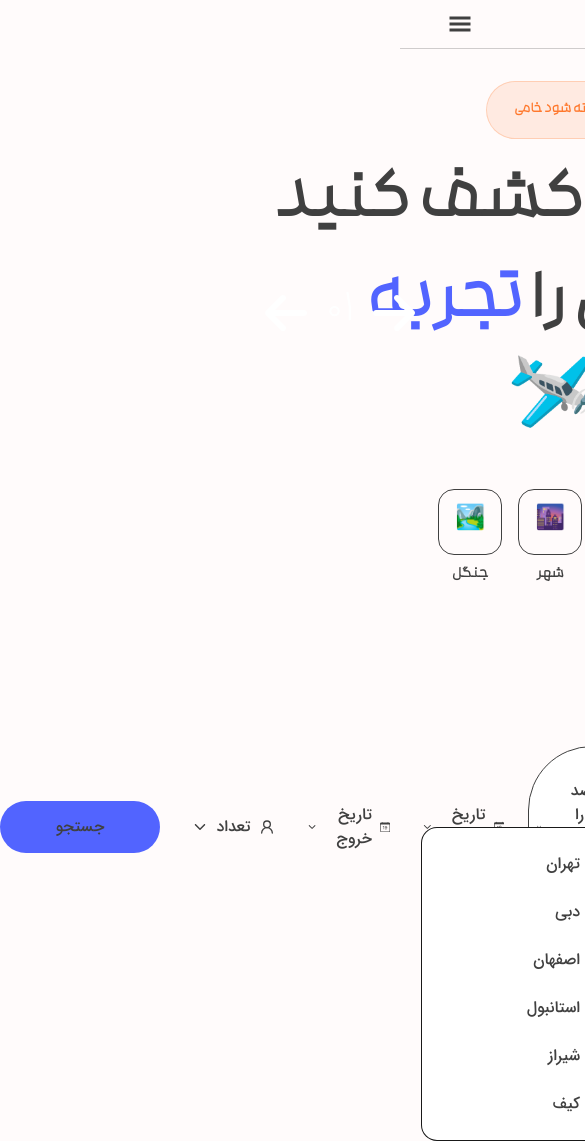
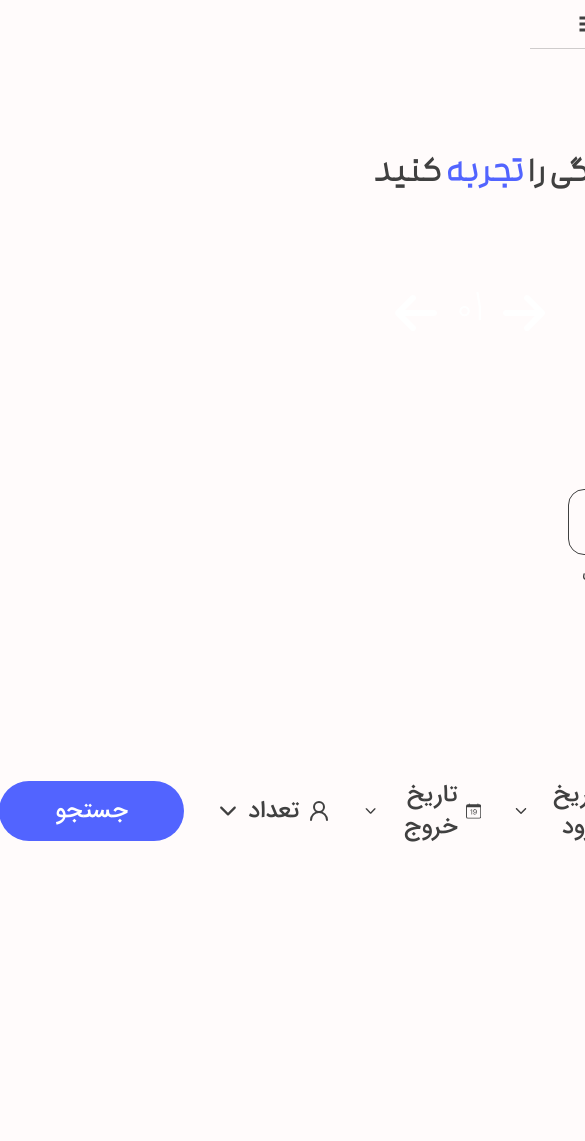
Before and after one commit to M-sahand-dev/Travel-Agency, a React (Vite) app: page / in a window 390 px wide. Shown: the top 1141 px of the page, 585 px wide, since content can reach past the window. After the commit the page ends 908 px from the top, so only its background shows below. Built offline with nearby package versions, Linux system fonts and the light colour scheme.

Commit message:
update toggle menu city and create hero section responsive component

```diff
--- a/src/components/landingPage/heroSection/HeroTitle.tsx
+++ b/src/components/landingPage/heroSection/HeroTitle.tsx
@@ -2,7 +2,7 @@ import { type JSX } from "react";
 
 export const HeroTitle = (): JSX.Element => {
   return (
-    <h1 className="text-72 font-bold w-lg text-base/25 h-[318px]">
+    <h1 className="lg:text-72 text-4xl font-bold w-lg  h-[318px]">
       دنیا را کشف کنید زندگی را <span className="text-blue-primary">تجربه</span>{" "}
       کنید 🛩️
     </h1>
--- a/src/components/landingPage/heroSection/PlaceBox.tsx
+++ b/src/components/landingPage/heroSection/PlaceBox.tsx
@@ -12,7 +12,7 @@ export const PlaceBox = (): JSX.Element => {
           <div
             className="flex font-bold flex-col items-center gap-2"
             key={id + item.id}>
-            <div className="p-4 border  border-dark-secondary dark:border-b-white-secondary rounded-2xl text-2xl">
+            <div className="p-4 border  border-dark-secondary dark:border-b-white-secondary rounded-2xl text-2xl grid place-items-center">
               {item.icon}
             </div>
             <span className="">{item.title}</span>
--- a/src/components/landingPage/heroSection/SearchBar.tsx
+++ b/src/components/landingPage/heroSection/SearchBar.tsx
@@ -1,4 +1,4 @@
-import { type JSX } from "react";
+import { type JSX, useState } from "react";
 import { CiLocationOn } from "react-icons/ci";
 import { IoIosArrowDown } from "react-icons/io";
 import { BsCalendarDate } from "react-icons/bs";
@@ -8,24 +8,36 @@ import { cityNames } from "../../../constants/data";
 
 export const SearchBar = (): JSX.Element => {
   const id = uuidv4();
+  const [toggleShape, setToggleShape] = useState(false);
+
+  const handleToggle = () => {
+    setToggleShape(!toggleShape);
+  };
+
   return (
-    <div className="absolute border border-dark-secondary bg-white dark:bg-dark-quinary dark:border-white-quaternary p-8 rounded-6xl z-50 left-32 right-32 bottom-[-4rem]">
-      <div className=" relative  flex items-center gap-8 justify-between *:flex *:gap-2 *:items-center *:cursor-pointer">
-        <div className="">
+    <div className="absolute border border-dark-secondary bg-white dark:bg-dark-quinary dark:border-white-quaternary p-8 rounded-6xl z-50 left-24 right-24 bottom-[-4rem]">
+      <div className=" relative  flex items-center gap-8 justify-between *:flex *:gap-2 *:items-center *:cursor-pointer text-2xl">
+        <div className="" onClick={handleToggle}>
           <CiLocationOn className="" />
 
           <p>
-            <span>*</span>
+            <span className="text-red-primary">*</span>
             مقصد خود را انتخاب کنید
           </p>
-          <IoIosArrowDown className="inline-block" />
-          <div className="absolute top-12 right-4 w-48 border dark:border-white-secondary border-dark-glass-contrast bg-white dark:bg-dark-secondary  p-4 rounded-2xl">
-            <ul className="flex flex-col gap-2 *:hover:bg-gray-400 dark:*:hover:bg-dark-tertiary ">
+          <IoIosArrowDown
+            className={`inline-block ${!toggleShape ? "rotate-180" : "rotate-0"}`}
+          />
+          <div
+            className={`${!toggleShape ? "opacity-0 -translate-y-4 h-0 overflow-hidden" : "opacity-100 translate-y-0 h-auto"}
+    absolute top-16 right-4 w-48 border dark:border-white-secondary border-dark-glass-contrast
+    bg-white dark:bg-dark-primary p-4 rounded-2xl
+    transition-all duration-300 ease-in-out`}>
+            <ul className="flex flex-col gap-2 *:hover:bg-gray-200 dark:*:hover:bg-gray-950">
               {cityNames.map((city: string, index: number) => (
                 <li
                   id={id + city}
                   key={id + index}
-                  className="w-full px-4 py-2 *:cursor-pointer">
+                  className="w-full px-4 py-2 *:cursor-pointer rounded-2xl">
                   <button className="">{city}</button>
                 </li>
               ))}
@@ -49,7 +61,7 @@ export const SearchBar = (): JSX.Element => {
         </div>
         <button
           type="button"
-          className="py-3.5 px-14 bg-blue-primary rounded-5xl">
+          className="py-3.5 px-14 bg-blue-primary rounded-5xl text-white">
           جستجو
         </button>
       </div>
```
Also changed, not shown: src/components/landingPage/heroSection/HeroSectionResponsve.tsx (added).
